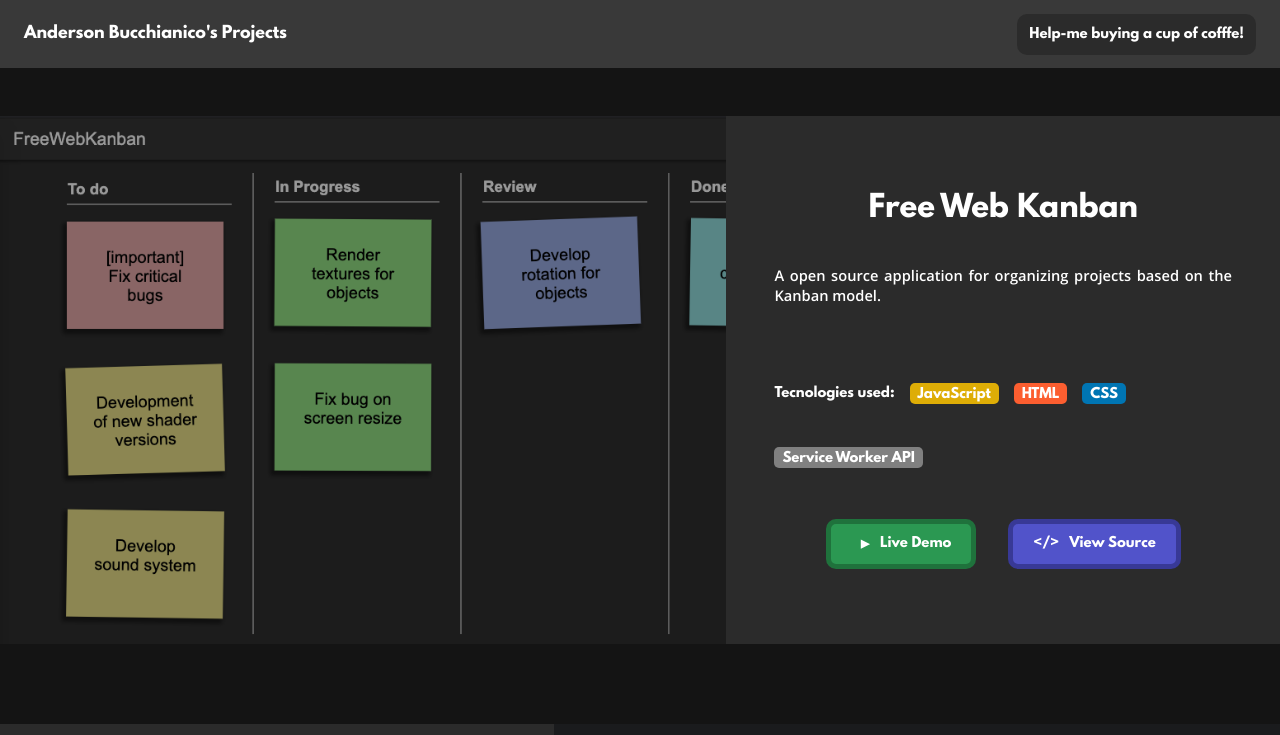
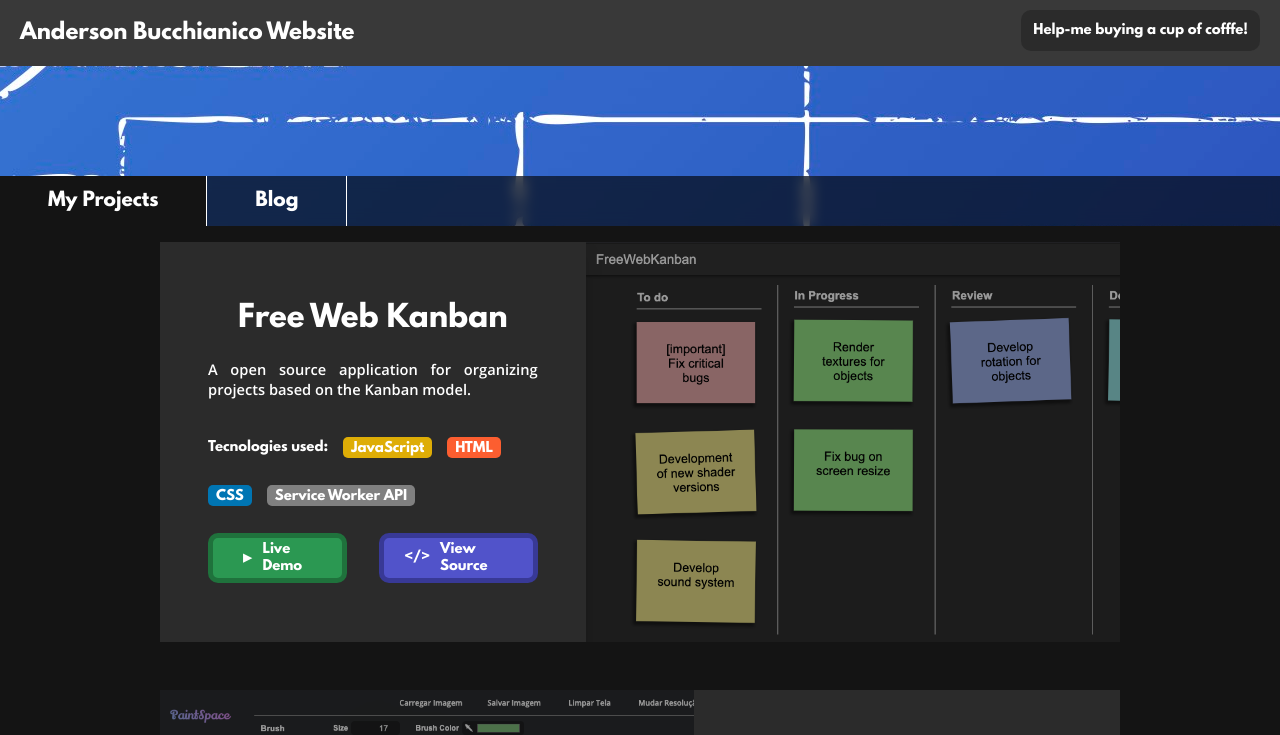
Before and after one commit to Andybf/Andybf.github.io, a plain HTML site: page index.html in a window 1280 px wide. Shown: the top 735 px of the page. Drawn offline with Linux system fonts and the light colour scheme.

Commit message:
Basic support for multiple pages with different content

```diff
--- a/database.json
+++ b/database.json
@@ -1,4 +1,9 @@
-[
+{
+    "projects" : {
+        "title" : "My Projects",
+        "background" : "/media/img/interface/blueprint.jpeg",
+        "itemType" : "project",
+        "items" : [
             {
                 "name" : "Free Web Kanban",
                 "imgSrc" : "/media/img/freewebkanban.png",
@@ -77,3 +82,15 @@
                 "isVisible" : false
             }
         ]
+    },
+    "Blog" : {
+        "title" : "Blog",
+        "background" : "/media/img/interface/typewritter.jpeg",
+        "itemType" : "blog-post",
+        "items" : [
+            {
+                "name" : "Comming soon"
+            }
+        ]
+    }
+}
--- a/index.html
+++ b/index.html
@@ -9,12 +9,21 @@
     </head>
     <body>
         <header>
-            <h1>Anderson Bucchianico's Projects</h1>
-            <nav>
-                <a class="donate-link" href="bitcoin:bc1qnfvnpws08wkqyvtlt39aqh67r8vefrm0ylnzxw?time=1644582931">Help-me buying a cup of cofffe!</a>
-            </nav>
+            <section class="site-header">
+                <h1>Anderson Bucchianico Website</h1>
+                <div class="donate">
+                    <a class="donate-link" href="bitcoin:bc1qnfvnpws08wkqyvtlt39aqh67r8vefrm0ylnzxw?time=1644582931">Help-me buying a cup of cofffe!</a>
+                </div>
+            </section>
+            <section class="article-header">
+                <nav>
+
+                </nav>
+            </section>
         </header>
-        <ul class="projects-list"></ul>
+        <article>
+            <ul class="projects-list"></ul>
+        </article>
 
         <footer>
             <section class="footer-list">
@@ -43,6 +52,10 @@
         </footer>
     </body>
 
+    <template id="page-button">
+        <button class="page-button" onclick="changePage(event)">Lorem Ipsum</button>
+    </template>
+
     <template id="card">
         <li class="card-body">
             <section class="card-image"></section>
@@ -60,5 +73,13 @@
         </li>
     </template>
 
+    <template id="blog-post">
+        <article>
+            <h3 class="blog-post-title"> </h3>
+            <img class="blog-post-img"/>
+            <span class="blog-post-date"></span>
+        </article>
+    </template>
+
     <script src="main.js"></script>
 </html>
--- a/main.js
+++ b/main.js
@@ -30,15 +30,50 @@ function createProjectItem(databaseItem) {
     return newCard;
 }
 
+function createBlogItem(databaseItem) {
+    let newPost = document.importNode(document.querySelector("template#blog-post").content,true);
+
+    newPost.querySelector(".blog-post-title").innerText = databaseItem.name;
+    return newPost;
+}
+
+function createNewItem(item, itemType) {
+    if (itemType === "project") {
+        return createProjectItem(item);
+    } else {
+        return createBlogItem(item);
+    }
+}
+
+function changePage(event) {
+    document.querySelector(".article-header").style.backgroundImage = `url(${event.target.dataset.bkg})`;
+    Array.from(event.target.parentElement.children).forEach( button => {
+        button.classList.remove('active');
+    });
+    event.target.classList.add('active');
+
+    let newArticle = document.querySelector("article");
+    newArticle.firstElementChild.innerHTML = "";
+    event.target.article.forEach( (item) => {
+        newArticle.querySelector("ul").appendChild(createNewItem(item, event.target.itemType));
+    });
+}
+
 async function initialize() {
     getDatabase().then( response => {
+        database = JSON.parse(response);
+        let articleHeader = document.querySelector("nav");
 
-        database = JSON.parse(response);
-        let projectList = document.querySelector("ul");
+        Object.keys(database).forEach( page => {
+            let newButton = document.importNode(document.querySelector("template#page-button").content,true);
+            newButton.firstElementChild.innerText = database[page].title;
+            newButton.firstElementChild.dataset['bkg'] = database[page].background;
+            newButton.firstElementChild.itemType = database[page].itemType;
+            newButton.firstElementChild.article = database[page].items;
+            articleHeader.appendChild(newButton.firstElementChild);
+        });
 
-        database.forEach( (item) => {
-            projectList.appendChild(createProjectItem(item));
-        });
+        document.querySelector("nav").firstElementChild.dispatchEvent(new CustomEvent("click", {}));
     });
 }
 
--- a/style.css
+++ b/style.css
@@ -49,15 +49,14 @@ body {
     width: 100%;
 }
 
-header {
+header > .site-header {
     background-color: var(--global-interface-background);
-    margin-bottom: 3rem;
-    padding: 1.5rem;
+    padding: 1.25rem;
     display: flex;
     justify-content: space-between;
 }
 
-header > nav > a {
+header > .site-header > div.donate > a {
     font-size: 10pt;
     padding: 12px;
     border-radius: 10px;
@@ -65,25 +64,65 @@ header > nav > a {
 }
 
 h1 {
-    font-size: 12pt;
+    font-size: 16pt;
+}
+
+nav {
+    display: flex;
+    width: 100%;
+    background: #000000a3;
+    backdrop-filter: blur(7px);
+    height: 50px;
+    align-items: center;
+}
+
+section.article-header {
+    height: 20vh;
+    width: 100%;
+    display: flex;
+    align-items: flex-end;
+    background-color: #739bcc;
+    background-position: center;
+}
+button.page-button {
+    padding: 0rem 3rem;
+    height: 100%;
+    font-size: 14pt;
+    border: none;
+    background-color: transparent;
+    border-right: 1px solid white;
+    cursor: pointer;
+}
+button.page-button:hover {
+    background: #ffffff24;
+}
+button.active {
+    background: #141414;
+}
+
+article {
+    display: flex;
+    flex-direction: column;
+    align-items: center;
+    margin-top: 1rem;
 }
 
 .projects-list {
     display: grid;
-    row-gap: 5rem;
+    row-gap: 3rem;
+    width: 75vw;
 }
 
 .card-body {
     overflow: hidden;
     display: flex;
-    background: var(--second-interface-background);
     transition: 0.5s;
-    width: 100%;
-    height: 66vh;
+    height: 50vh;
+    flex-direction: row-reverse;
 }
 
 .card-body:nth-child(even) {
-    flex-direction: row-reverse;
+    flex-direction: unset;
 }
 
 .card-image {
@@ -102,9 +141,9 @@ h1 {
     display: grid;
     row-gap: 10px;
     user-select: none;
+    backdrop-filter: blur(10px);
+    background: #2b2b2b;
     width: 40%;
-    background-size: cover;
-    background-repeat: no-repeat;
 }
 
 .card-title {
@@ -264,7 +303,6 @@ figure > img {
 figcaption {
     overflow-wrap: anywhere;
 }
-
 .bottom-footer {
     display: flex;
     justify-content: center;
@@ -273,8 +311,12 @@ figcaption {
 }
 
 @media(max-width: 1024px) {
-    nav {
+    div.donate {
         display: none;
+    }
+
+    .projects-list {
+        width: 100%;
     }
 
     .card-body {
```
Also changed, not shown: media/img/interface/blueprint.jpeg (added), media/img/interface/typewritter.jpeg (added), 2 other files. Lines whose indentation alone changed are shown as unchanged.
